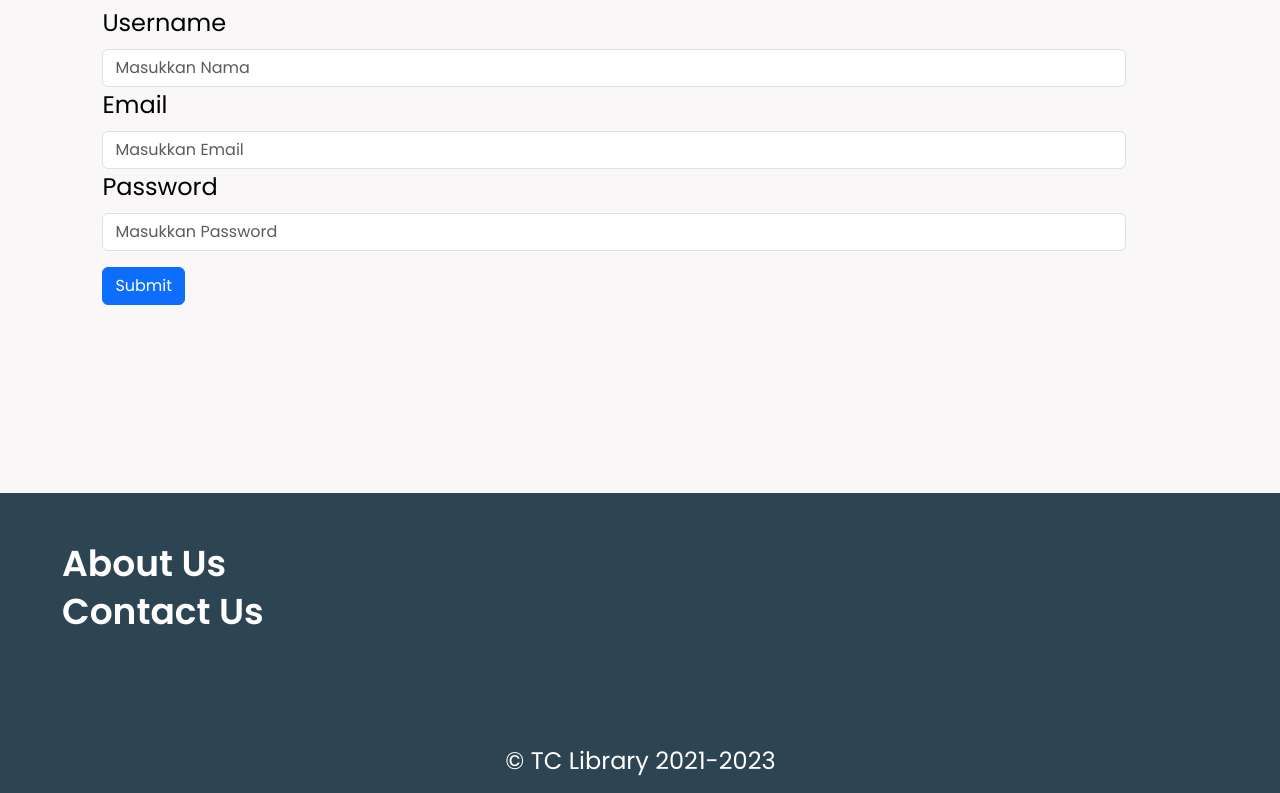
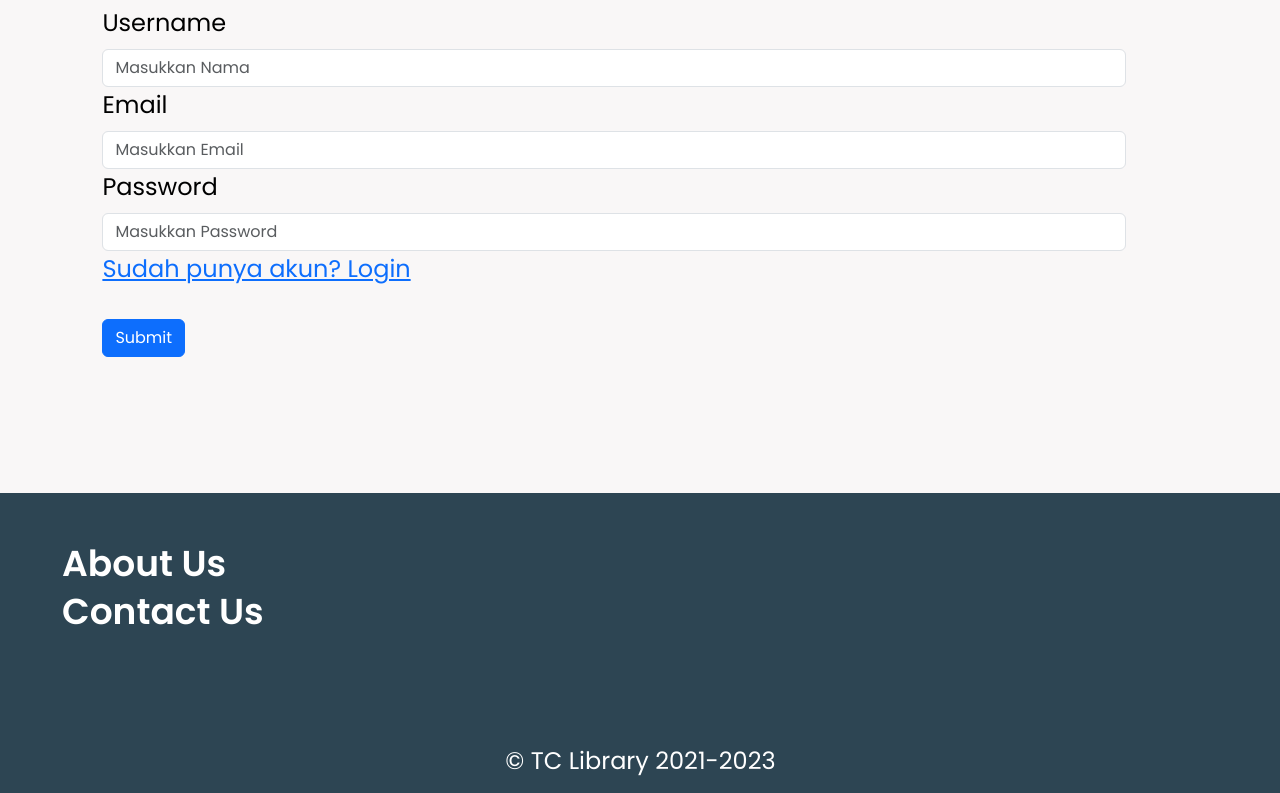
Before and after one commit to barpeot/pweb2023-ets, a plain HTML site: page index.html in a window 1280 px wide. Shown: the part 2357-3150 px from the top of the page. Drawn offline with nearby package versions, Linux system fonts and the light colour scheme.

Commit message:
Update index.html

```diff
--- a/index.html
+++ b/index.html
@@ -164,7 +164,7 @@
             <input type="password" placeholder="Masukkan Password" class="form-control" name="password">
             <div id="password-alertMsg" class="text-danger"></div>
         </div>
-
+        <a href="#"><p>Sudah punya akun? Login</p></a>
         <button class="btn btn-primary mt-3" type="submit">Submit</button>
     </div>
 
```
